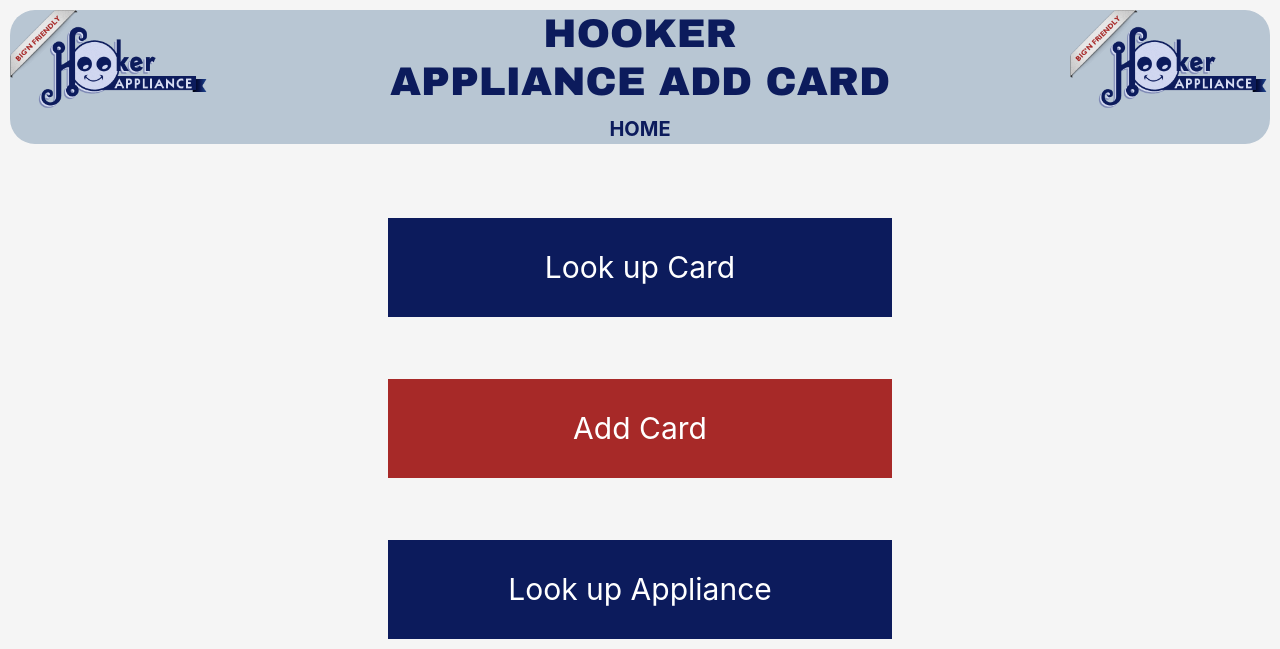
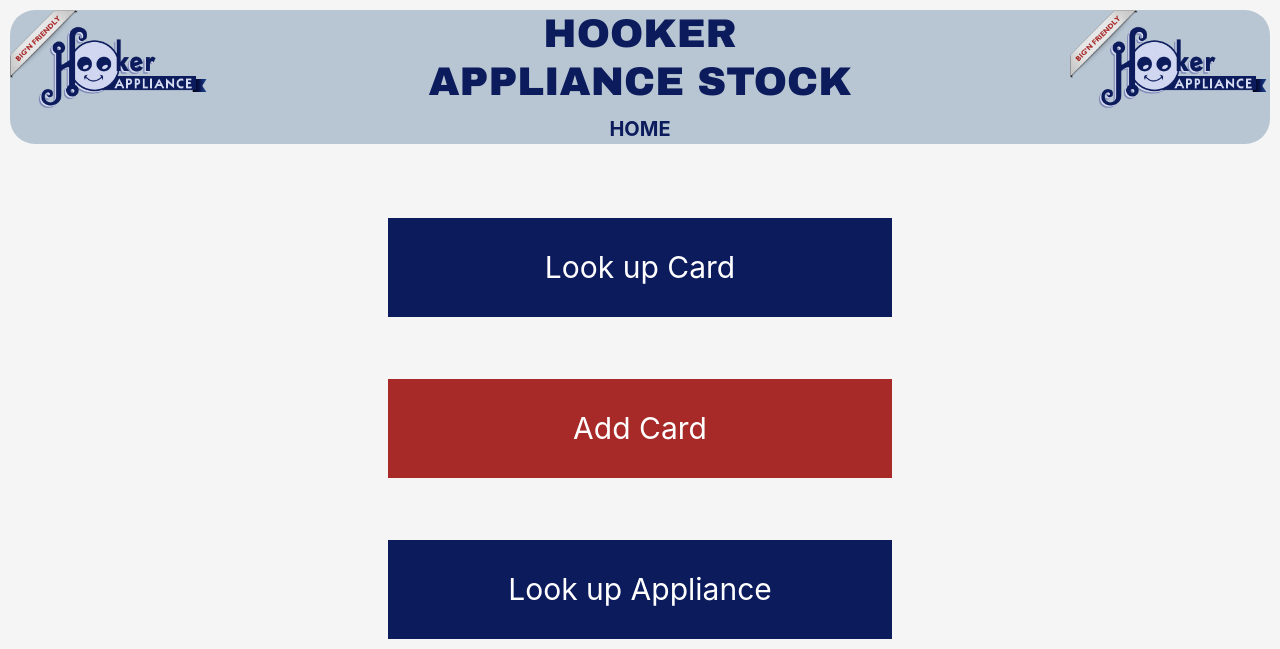
Before and after one commit to CarterFiggins/HookerAppliance, a Django app: page / in a window 1280 px wide. Shown: the top 649 px of the page. Run offline with Django 3.2, Linux system fonts and the light colour scheme; some libraries are stand-ins or nearby versions.

Commit message:
Update NavBar.html

```diff
--- a/HookerApp/cards/templates/cards/NavBar.html
+++ b/HookerApp/cards/templates/cards/NavBar.html
@@ -15,7 +15,7 @@
                 <div>
                     <img src="{% static 'cards/logo.png'%}" width="200" class="logo">
                     <img src="{% static 'cards/logo.png'%}" width="200" class="logo2">
-                    <h1 class = "title"> HOOKER <br>APPLIANCE ADD CARD </h1>
+                    <h1 class = "title"> HOOKER <br>APPLIANCE STOCK </h1>
 
                 </div>
                 <div>
```
